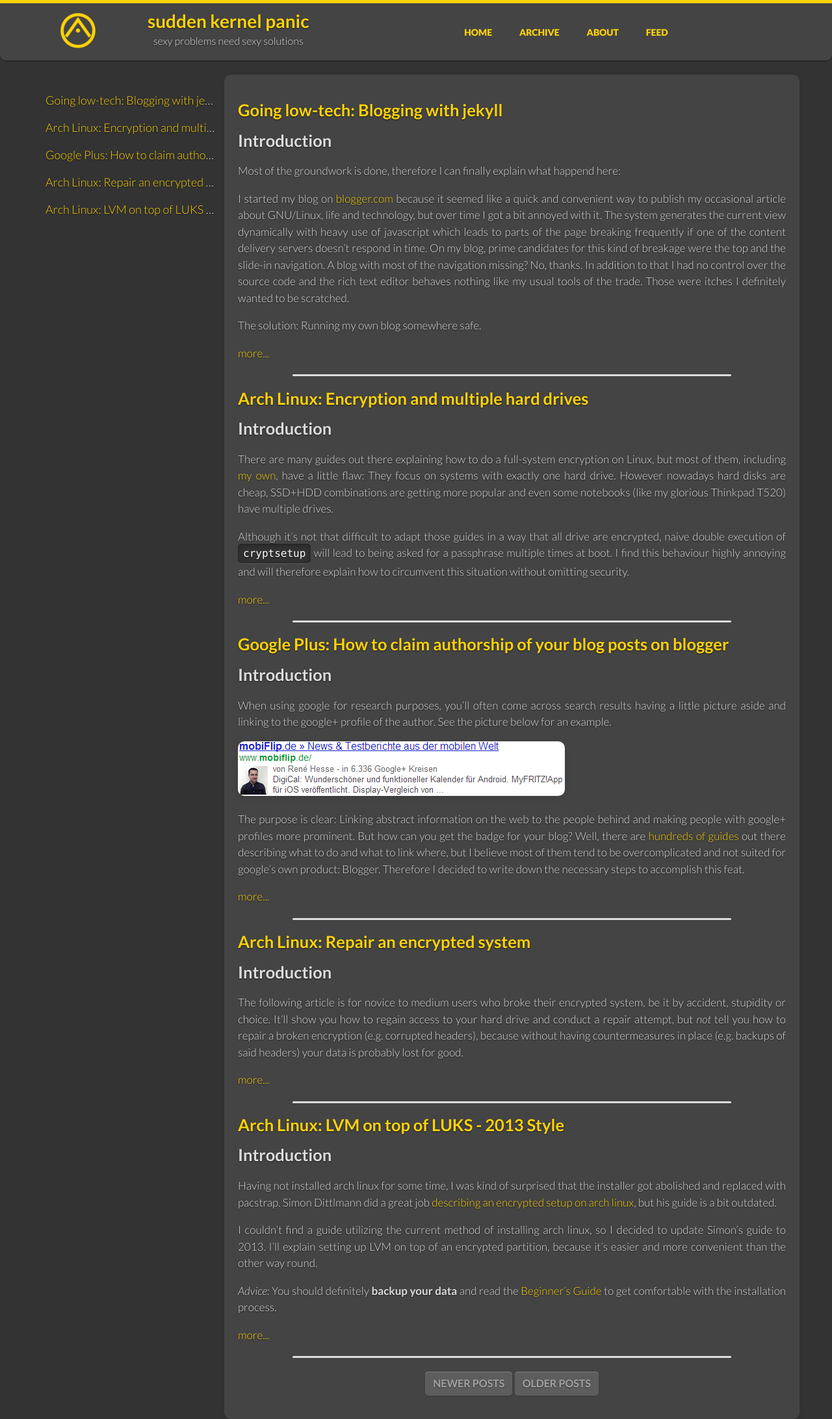
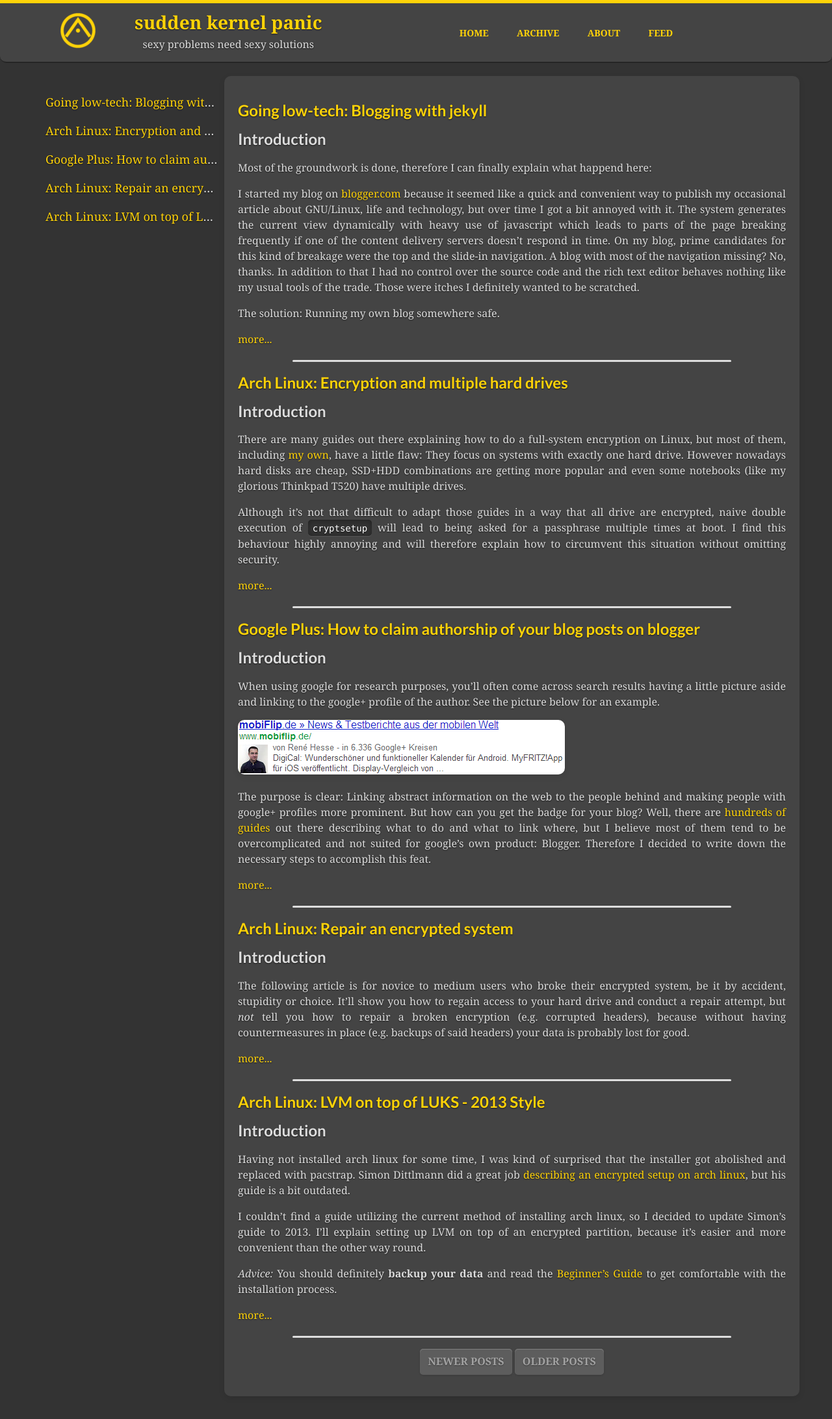
Before and after one commit to Bin7me/bin7me.github.io, a Jekyll site: the page built from index.html, in a window 1280 px wide. Shown: the whole page at 65% size. Built offline with Jekyll 4.4.1, drawn with Linux system fonts in a browser that asks for light colours; some web fonts are replaced; Markdown is read by kramdown in place of the engine named in the settings; the list of posts is cut into pages by our own code; after the commit the page ends 2149 px from its top, so only the background shows below that.

Commit message:
changed font style to serif

```diff
--- a/css/style.css
+++ b/css/style.css
@@ -3,7 +3,7 @@ body {
   background: #333;
   margin: 0px;
   border-top: 5px solid #ffd308;
-  font-family: Lato, 'Helvetica Neue', Helvetica, Arial, sans-serif;
+  font-family: Georgia, "Times New Roman", serif;
   font-size: 20px;
   font-weight: 300;
   text-shadow: 0 1px 2px rgba(0,0,0,.6);
@@ -38,6 +38,10 @@ a.paginator:hover {
   background: #888;
 }
 
+h2, h3, h4 {
+  font-family: Lato, 'Helvetica Neue', Helvetica, Arial, sans-serif;
+}
+
 span.disabled {
   color: #fff;
   font-size: 16px;
@@ -56,7 +60,7 @@ article {
   border-radius: 10px;
   padding: 21px;
   box-shadow: 0 3px 10px rgba(0,0,0,.1);
-  font-size: 17px;
+  font-size: 16px;
   text-align: justify;
   line-height: 1.5em;
 }
@@ -92,14 +96,13 @@ pre, code {
   margin: 0;
   padding: 0;
   font-family: Menlo, Consolas, "Courier New", Courier, "Liberation Mono", monospace;
-  font-size: 14px;
+  font-size: 12px;
   padding: 0 .5em;
-  line-height: 1.8em;
 }
 
 @media (min-width: 768px){
   pre, code {
-    font-size: 16px;
+    font-size: 14px;
   }
 }
 
@@ -142,7 +145,7 @@ pre, code {
 }
 
 .highlight {
-  padding: 10px 0;
+  padding: 5px 0;
   width: 100%;
   overflow: auto;
 }
@@ -334,7 +337,6 @@ pre, code {
 }
 
 .about-code {
-  font-size: 16px;
   word-spacing: 5px;
   line-height: 1.5em;
 }
```
